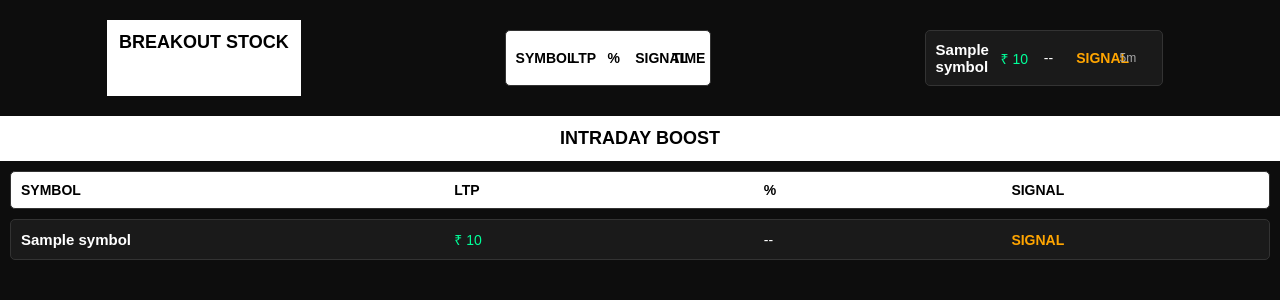
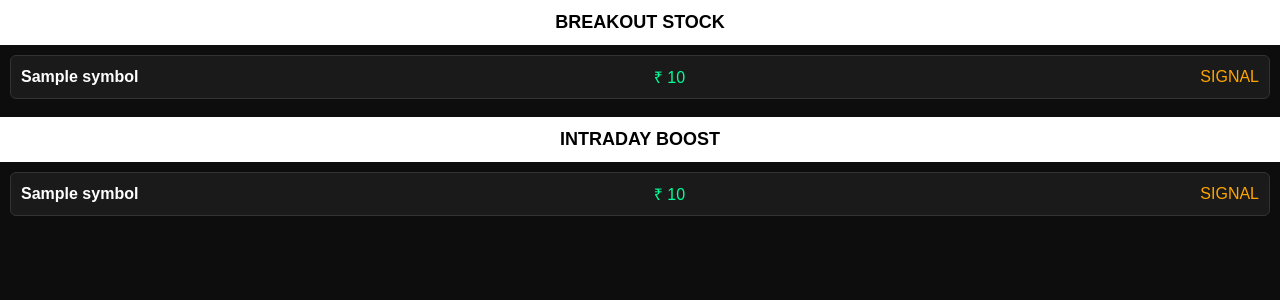
Before and after one commit to saishtradingbeliveintrade/SPTrading, a FastAPI app: template templates/index.html in a window 1280 px wide. Shown: the top 300 px of the page. Run offline with FastAPI, Linux system fonts and the light colour scheme; the template is opened without the code that fills it: most values are stand-ins (such as "Sample title", 1, 10 or a date in 2020).

Commit message:
Update index.html

```diff
--- a/templates/index.html
+++ b/templates/index.html
@@ -2,118 +2,66 @@
 <html>
 <head>
     <title>SP Trading Dashboard</title>
-    <meta http-equiv="refresh" content="5">
+    <meta http-equiv="refresh" content="6">
     <style>
         body{
             margin:0;
-            font-family: Arial, Helvetica, sans-serif;
+            font-family: Arial;
             background:#0d0d0d;
             color:white;
         }
 
-        h2{
-            margin:0;
-            padding:12px;
+        h1{
             background:white;
             color:black;
+            padding:12px;
             text-align:center;
+            margin:0;
             font-size:18px;
         }
 
-        .container{
-            display:flex;
-            justify-content:space-around;
-            padding:20px;
-            gap:20px;
-        }
-
-        .panel{
-            width:48%;
-            background:#111;
-            border-radius:6px;
-            box-shadow:0 0 10px #000;
+        .section{
+            padding:10px;
         }
 
         .stock-box{
             border:1px solid #333;
-            margin:10px;
             padding:10px;
-            border-radius:5px;
+            margin-bottom:8px;
+            border-radius:6px;
             background:#1a1a1a;
             display:flex;
             justify-content:space-between;
             align-items:center;
-            font-size:14px;
         }
 
-        .symbol{
-            font-weight:bold;
-            font-size:15px;
-        }
-
-        .ltp{
-            color:#00ff99;
-        }
-
-        .signal{
-            color:orange;
-            font-weight:bold;
-        }
-
-        .time{
-            font-size:12px;
-            color:#aaa;
-        }
-
+        .symbol{font-weight:bold;}
+        .ltp{color:#00ff99;}
+        .signal{color:orange;}
     </style>
 </head>
 <body>
 
-<div class="container">
-
-    <h2>BREAKOUT STOCK</h2>
-
-<div class="stock-box" style="background:white;color:black;font-weight:bold;">
-    <div style="width:30%">SYMBOL</div>
-    <div style="width:20%">LTP</div>
-    <div style="width:15%">%</div>
-    <div style="width:20%">SIGNAL</div>
-    <div style="width:15%">TIME</div>
+<h1>BREAKOUT STOCK</h1>
+<div class="section">
+    {% for s in breakout %}
+    <div class="stock-box">
+        <div class="symbol">{{ s.symbol }}</div>
+        <div class="ltp">₹ {{ s.price }}</div>
+        <div class="signal">SIGNAL</div>
+    </div>
+    {% endfor %}
 </div>
 
-{% for s in stocks[:25] %}
-<div class="stock-box">
-    <div style="width:30%" class="symbol">{{ s.symbol }}</div>
-    <div style="width:20%" class="ltp">₹ {{ s.price }}</div>
-    <div style="width:15%">--</div>
-    <div style="width:20%" class="signal">SIGNAL</div>
-    <div style="width:15%" class="time">5m</div>
-</div>
-{% endfor %}
-
+<h1>INTRADAY BOOST</h1>
+<div class="section">
+    {% for s in intraday %}
+    <div class="stock-box">
+        <div class="symbol">{{ s.symbol }}</div>
+        <div class="ltp">₹ {{ s.price }}</div>
+        <div class="signal">SIGNAL</div>
     </div>
-
-
-    <h2>INTRADAY BOOST</h2>
-
-<div class="stock-box" style="background:white;color:black;font-weight:bold;">
-    <div style="width:35%">SYMBOL</div>
-    <div style="width:25%">LTP</div>
-    <div style="width:20%">%</div>
-    <div style="width:20%">SIGNAL</div>
-</div>
-
-{% for s in stocks[25:50] %}
-<div class="stock-box">
-    <div style="width:35%" class="symbol">{{ s.symbol }}</div>
-    <div style="width:25%" class="ltp">₹ {{ s.price }}</div>
-    <div style="width:20%">--</div>
-    <div style="width:20%" class="signal">SIGNAL</div>
-</div>
-{% endfor %}
-
-    </div>
-
+    {% endfor %}
 </div>
 
 </body>
```
